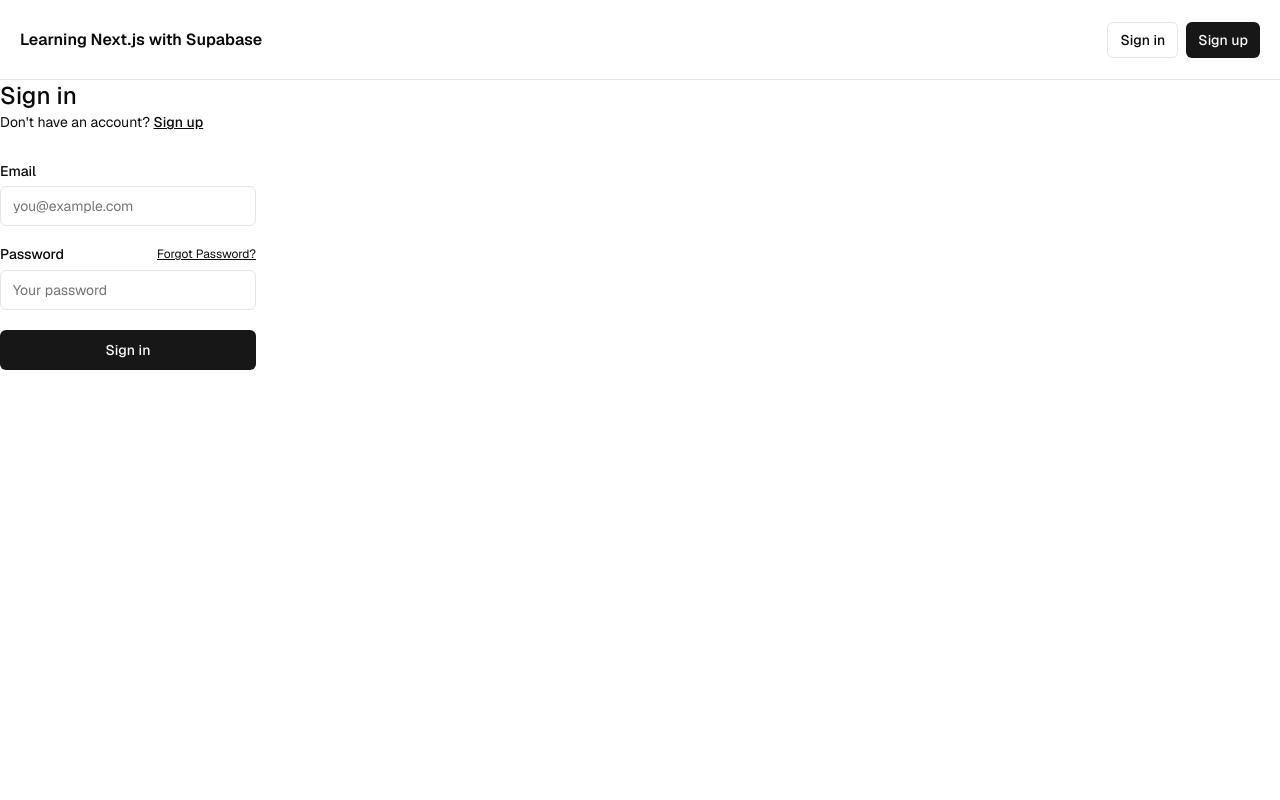
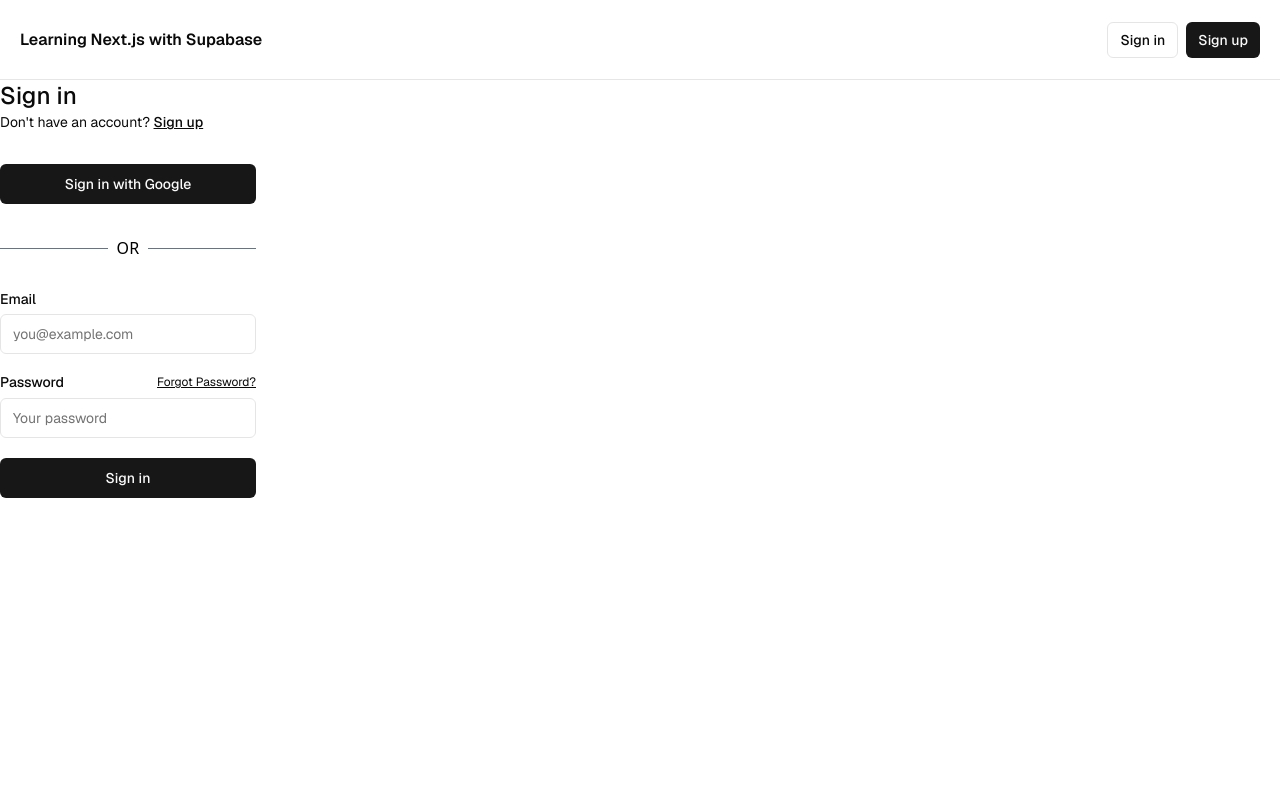
Before and after one commit to Saurav02022/my-app, a Next.js app: page /sign-in in a window 1280 px wide. Shown: the top 800 px of the page. Built offline with nearby package versions, Linux system fonts and the light colour scheme; no server answers.

Commit message:
Added google btn

```diff
--- a/app/(auth-pages)/sign-in/page.tsx
+++ b/app/(auth-pages)/sign-in/page.tsx
@@ -1,12 +1,26 @@
+"use client";
+
 import { signInAction } from "@/app/actions";
 import { FormMessage, Message } from "@/components/form-message";
 import { SubmitButton } from "@/components/submit-button";
 import { Input } from "@/components/ui/input";
 import { Label } from "@/components/ui/label";
 import Link from "next/link";
+import { createClient } from "@/utils/supabase/client";
+import { Button } from "@/components/ui/button";
 
 export default async function Login(props: { searchParams: Promise<Message> }) {
   const searchParams = await props.searchParams;
+  const supabase = await createClient();
+
+  const signInWithGoogle = async () => {
+    await supabase.auth.signInWithOAuth({
+      provider: "google",
+      options: {
+        redirectTo: `${window.location.origin}/auth/callback`,
+      },
+    });
+  };
   return (
     <form className="flex-1 flex flex-col min-w-64">
       <h1 className="text-2xl font-medium">Sign in</h1>
@@ -17,6 +31,19 @@ export default async function Login(props: { searchParams: Promise<Message> }) {
         </Link>
       </p>
       <div className="flex flex-col gap-2 [&>input]:mb-3 mt-8">
+        <Button className="w-full" onClick={signInWithGoogle}>
+          Sign in with Google
+        </Button>
+        <div className="relative">
+          <div className="absolute inset-0 flex items-center">
+            <span className="w-full border-t border-slate-500" />
+          </div>
+          <div className="relative my-6 flex justify-center text-base font-medium">
+            <span className="bg-white px-2 font-sans tracking-wide text-black">
+              OR
+            </span>
+          </div>
+        </div>
         <Label htmlFor="email">Email</Label>
         <Input name="email" placeholder="you@example.com" required />
         <div className="flex justify-between items-center">
```
